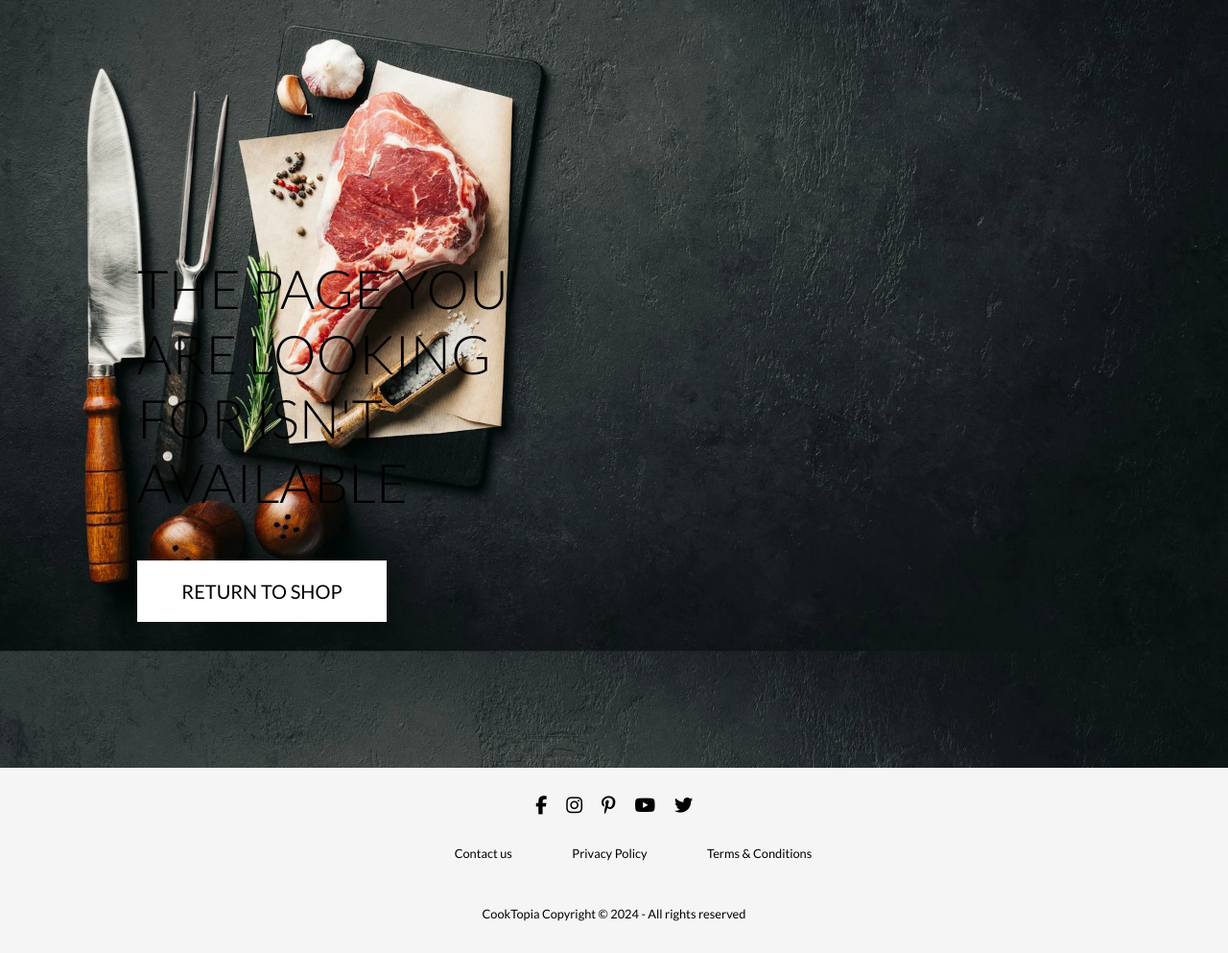
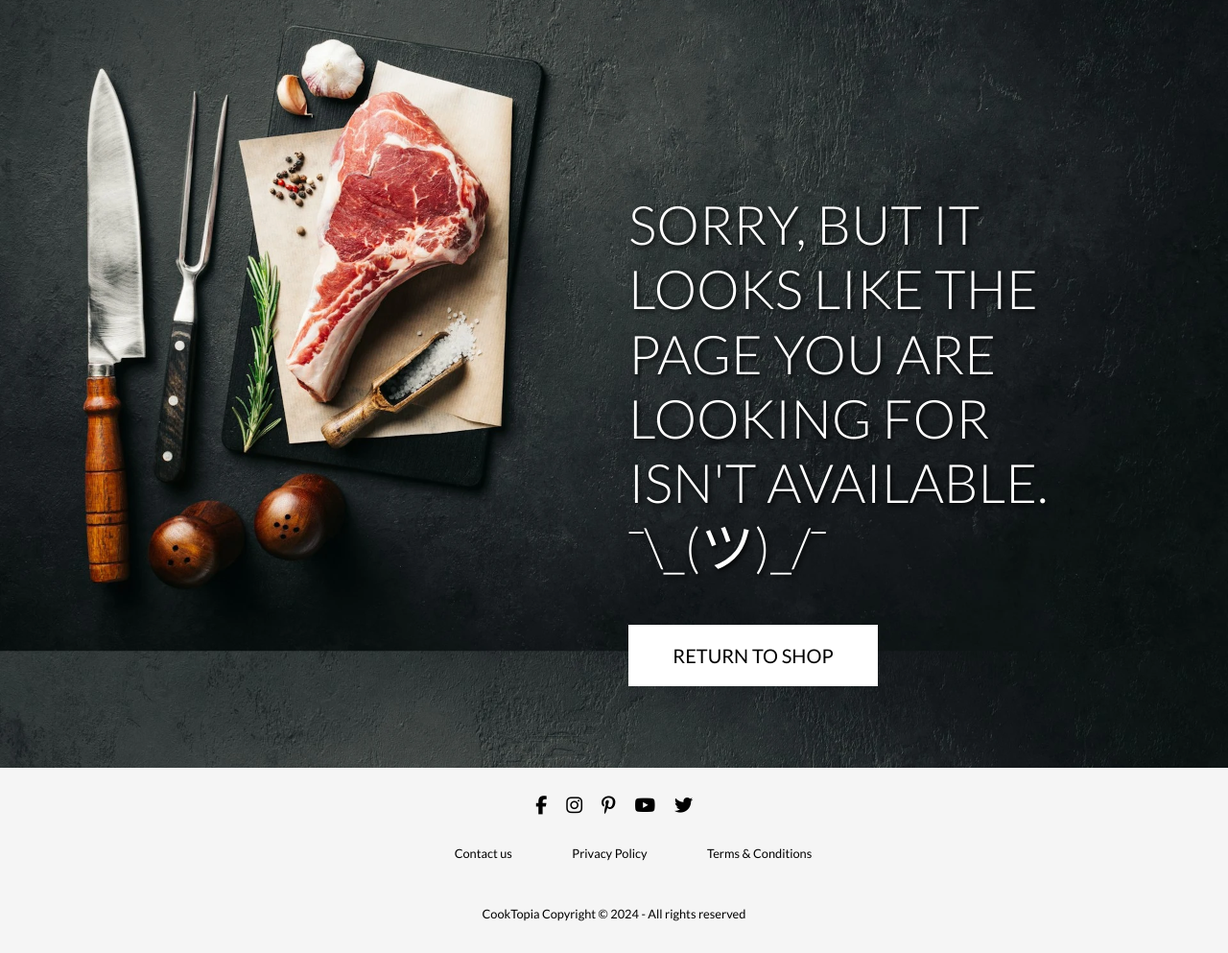
Before and after one commit to AleksandarJavorovic/cooktopia, a Django app: template templates/errors/404.html in a window 1280 px wide. Shown: the part 175-1168 px from the top of the page at 96% size. Run offline with Django 3.2, Linux system fonts and the light colour scheme; the template is opened without the code that fills it, so the values that code supplies are empty; some libraries are stand-ins or nearby versions.

Commit message:
update styles of 404 page

```diff
--- a/templates/errors/404.html
+++ b/templates/errors/404.html
@@ -8,9 +8,9 @@
     </div>
     <div class="container h-100">
         <div class="row h-100">
-            <div class="col-7 col-md-6 my-auto">
-                <h1 class="display-4 logo-font text-black">
-                    The page you are looking for isn't available
+            <div class="col-7 col-md-6 my-5 my-lg-auto offset-md-6">
+                <h1 class="display-4 logo-font text-white text-shadow">
+                    Sorry, but it looks like the page you are looking for isn't available. ¯\_(ツ)_/¯
                 </h1>
                 <div class="my-5">
                     <h4>
```
